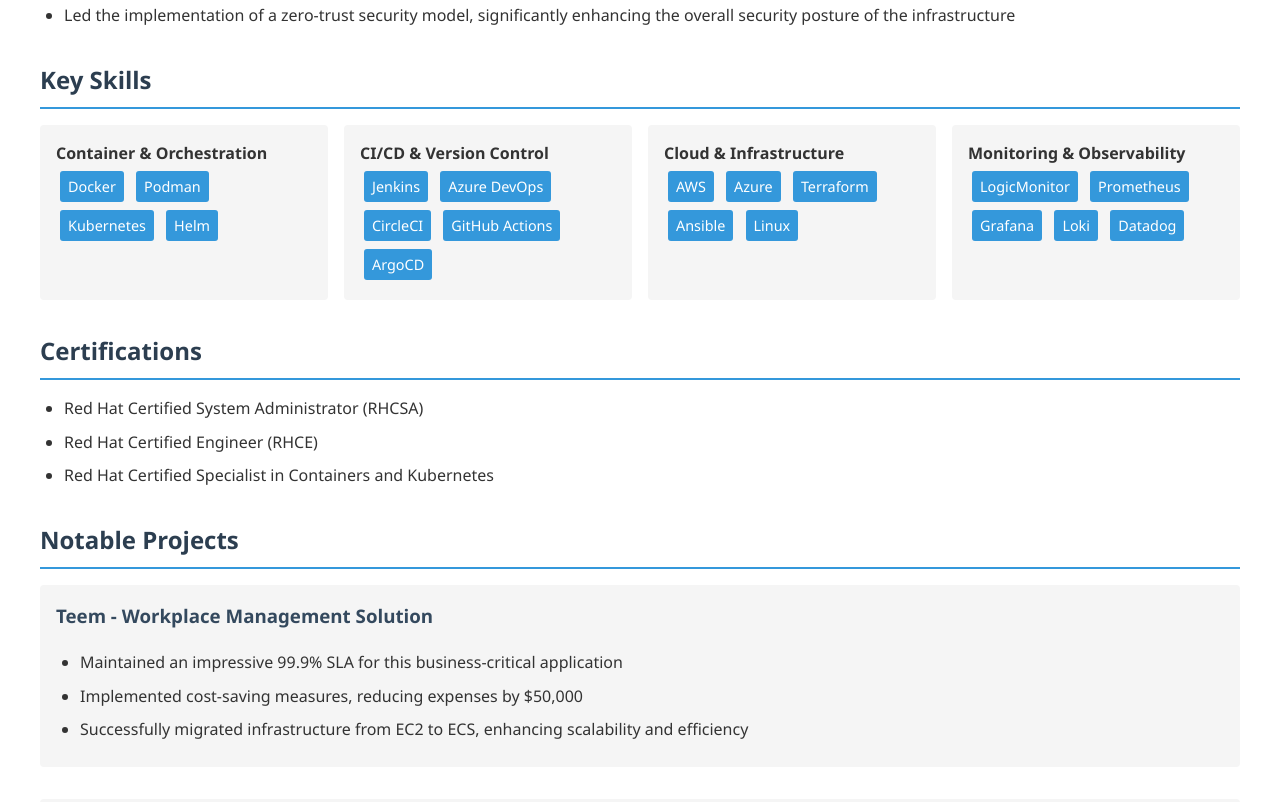
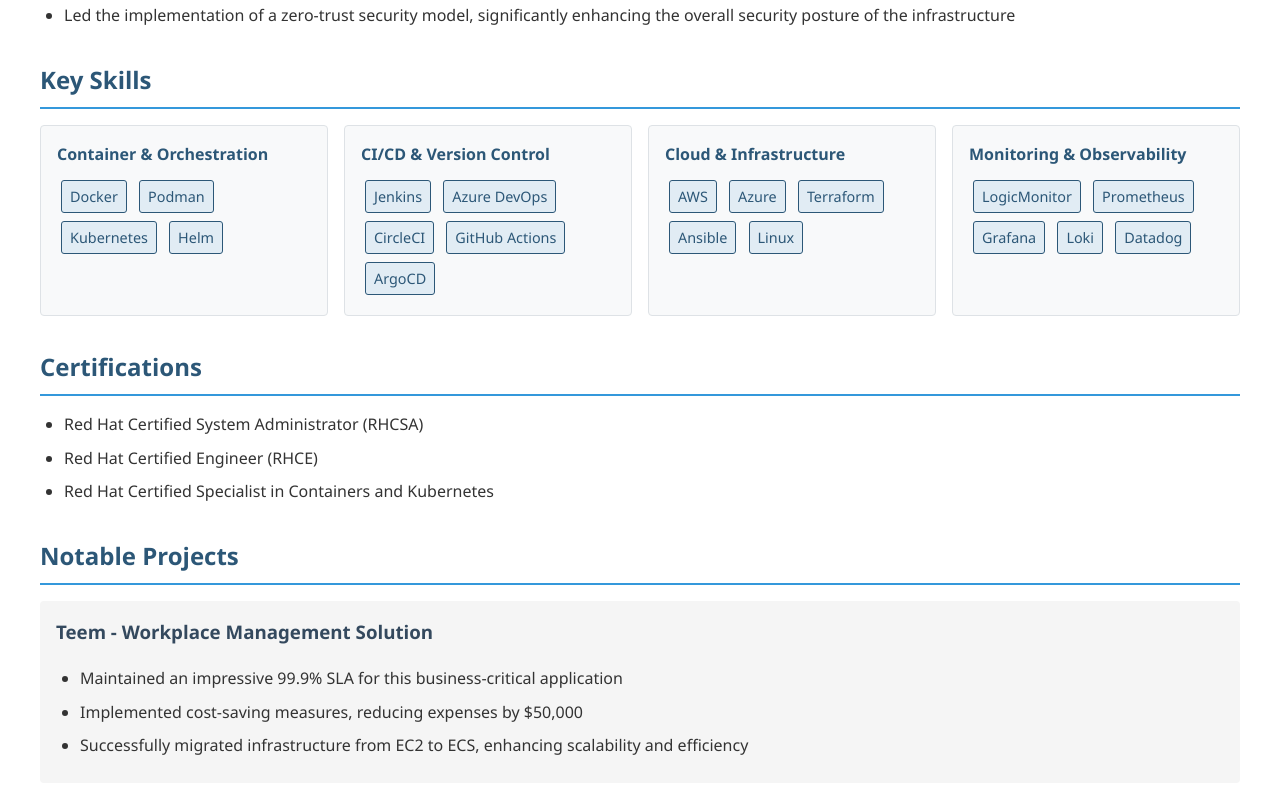
Before and after one commit to hritikch24/keshav, a plain HTML site: page index.html in a window 1280 px wide. Shown: the part 978-1780 px from the top of the page. Drawn offline with Linux system fonts and the light colour scheme.

Commit message:
Update index.html

```diff
--- a/index.html
+++ b/index.html
@@ -7,12 +7,11 @@
     <link rel="stylesheet" href="https://cdnjs.cloudflare.com/ajax/libs/font-awesome/6.0.0/css/all.min.css">
     <style>
         :root {
-            --primary-color: #2c3e50;
+            --primary-color: #2c5777;
             --secondary-color: #34495e;
             --accent-color: #3498db;
             --text-color: #333;
             --light-gray: #f5f5f5;
-            --highlight-color: #e74c3c;
         }
 
         body {
@@ -59,7 +58,7 @@
         }
 
         .contact-item i {
-            color: var(--secondary-color);
+            color: var(--primary-color);
         }
 
         .contact-item:hover {
@@ -91,6 +90,29 @@
             font-style: italic;
         }
 
+        .skill {
+            display: inline-block;
+            background: #e1ecf4;
+            color: #2c5777;
+            padding: 0.25rem 0.5rem;
+            margin: 0.25rem;
+            border-radius: 3px;
+            font-size: 0.9rem;
+            border: 1px solid #2c5777;
+            font-weight: 500;
+        }
+
+        .cgpa {
+            color: #2c5777;
+            font-weight: bold;
+            font-size: 1.1em;
+            padding: 0.2em 0.5em;
+            background-color: #e1ecf4;
+            border-radius: 4px;
+            display: inline-block;
+            border: 1px solid #2c5777;
+        }
+
         .skills-grid {
             display: grid;
             grid-template-columns: repeat(auto-fit, minmax(250px, 1fr));
@@ -99,19 +121,16 @@
         }
 
         .skill-category {
-            background: var(--light-gray);
+            background: #f8f9fa;
             padding: 1rem;
             border-radius: 4px;
+            border: 1px solid #dee2e6;
         }
 
-        .skill {
-            display: inline-block;
-            background: var(--accent-color);
-            color: white;
-            padding: 0.25rem 0.5rem;
-            margin: 0.25rem;
-            border-radius: 3px;
-            font-size: 0.9rem;
+        .skill-category strong {
+            color: #2c5777;
+            display: block;
+            margin-bottom: 0.5rem;
         }
 
         .project {
@@ -124,16 +143,6 @@
         .project h3 {
             color: var(--secondary-color);
             margin-top: 0;
-        }
-
-        .cgpa {
-            color: var(--highlight-color);
-            font-weight: bold;
-            font-size: 1.1em;
-            padding: 0.2em 0.5em;
-            background-color: rgba(231, 76, 60, 0.1);
-            border-radius: 4px;
-            display: inline-block;
         }
 
         ul {
@@ -223,14 +232,14 @@
         <h2>Key Skills</h2>
         <div class="skills-grid">
             <div class="skill-category">
-                <strong>Container & Orchestration</strong><br>
+                <strong>Container & Orchestration</strong>
                 <span class="skill">Docker</span>
                 <span class="skill">Podman</span>
                 <span class="skill">Kubernetes</span>
                 <span class="skill">Helm</span>
             </div>
             <div class="skill-category">
-                <strong>CI/CD & Version Control</strong><br>
+                <strong>CI/CD & Version Control</strong>
                 <span class="skill">Jenkins</span>
                 <span class="skill">Azure DevOps</span>
                 <span class="skill">CircleCI</span>
@@ -238,7 +247,7 @@
                 <span class="skill">ArgoCD</span>
             </div>
             <div class="skill-category">
-                <strong>Cloud & Infrastructure</strong><br>
+                <strong>Cloud & Infrastructure</strong>
                 <span class="skill">AWS</span>
                 <span class="skill">Azure</span>
                 <span class="skill">Terraform</span>
@@ -246,7 +255,7 @@
                 <span class="skill">Linux</span>
             </div>
             <div class="skill-category">
-                <strong>Monitoring & Observability</strong><br>
+                <strong>Monitoring & Observability</strong>
                 <span class="skill">LogicMonitor</span>
                 <span class="skill">Prometheus</span>
                 <span class="skill">Grafana</span>
```
